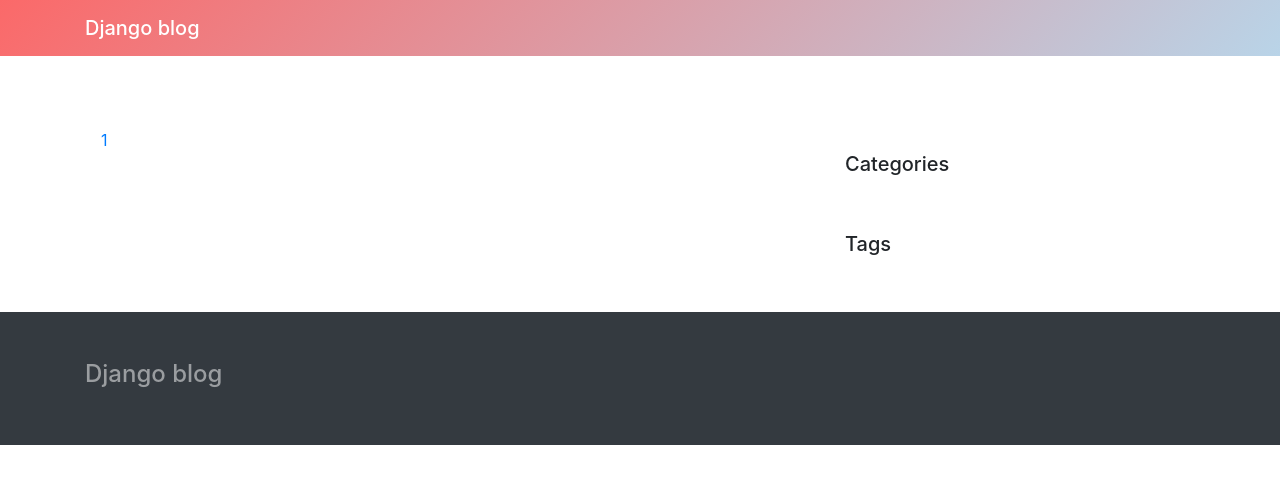
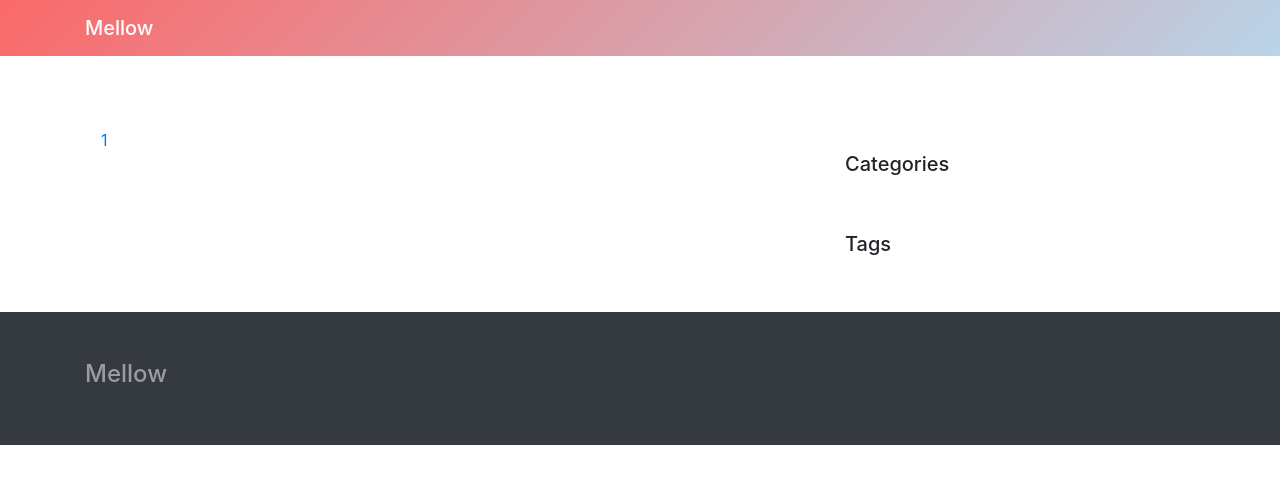
Before and after one commit to craigdanj/django-blog, a Django app: page / in a window 1280 px wide. Shown: the top 484 px of the page. Run offline with Django 3.2, Linux system fonts and the light colour scheme; data that the repository does not hold is empty; some libraries are stand-ins or nearby versions.

Commit message:
title changed

```diff
--- a/blog/posts/templates/posts/base.html
+++ b/blog/posts/templates/posts/base.html
@@ -1,7 +1,7 @@
 <!DOCTYPE html>
 <html>
 	<head>
-		<title>Django Blog</title>
+		<title>Mellow</title>
 		<link rel="stylesheet" type="text/css" href="https://cdnjs.cloudflare.com/ajax/libs/twitter-bootstrap/4.1.2/css/bootstrap.min.css">
 	</head>
 
@@ -13,7 +13,7 @@
 
 			<nav class="navbar navbar-expand-lg bg-light" style="background: linear-gradient(135deg, rgb(251, 105, 105) 0%, rgb(185, 212, 232) 100%)">
 				<div class="container">
-					<a href="/" class="navbar-brand mb-0 h1 text-white">Django blog</a>
+					<a href="/" class="navbar-brand mb-0 h1 text-white">Mellow</a>
 
 					<button class="navbar-toggler" type="button" data-toggle="collapse" data-target="#navbarNav" aria-controls="navbarNav" aria-expanded="false" aria-label="Toggle navigation">
 						<span class="navbar-toggler-icon"></span>
@@ -52,7 +52,7 @@
 
 		<footer class="text-white-50 bg-dark">
 			<div class="container pt-5 pb-5">
-				<h4>Django blog</h4>
+				<h4>Mellow</h4>
 
 				<ul class="nav">
 					<!-- <li class="nav-item">
```
